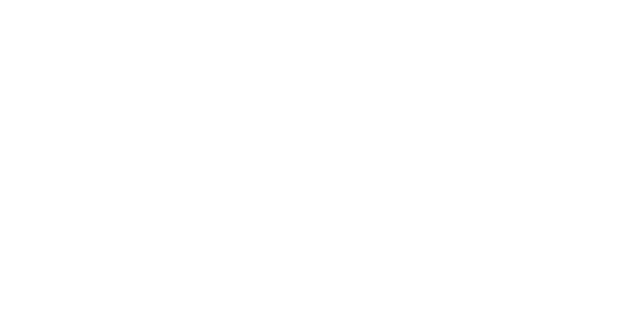
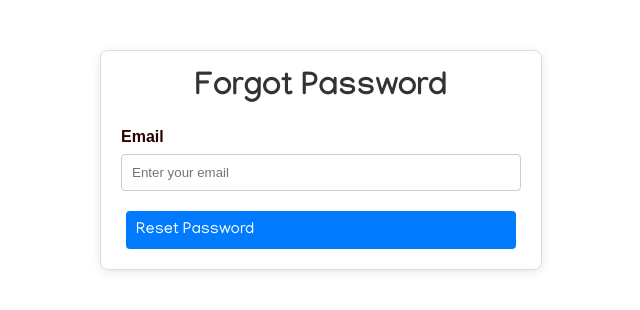
Before and after one commit to QJimuel/eurbin, a React (Vite) app in the folder Eurbin-Admin/: page /forgot-password in a window 1280 px wide. Before the commit this address had no page. Shown: the top 310 px of the page, without its empty margins (319-959 px from the left). Built offline with nearby package versions, Linux system fonts and the light colour scheme.

Commit message:
Eurbin Admin: Implement Admin  forgot password

```diff
--- a/Eurbin-Admin/src/App.jsx
+++ b/Eurbin-Admin/src/App.jsx
@@ -26,6 +26,7 @@
 import DeactivatedUser from "./components/DeactivatedUser";
 import About2 from "./components/About2";
 import Activity2 from "./components/Activity2";
+import ForgotPassword from "./components/ForgotPassword";
 import { useState, useEffect } from 'react';
 
 function PrivateRoute({ element: Component, ...rest }) {
@@ -56,6 +57,8 @@
           <Route path="/Login" element={<Login />} />
           <Route path="/Signup" element={<SignUp />} />
           <Route path="/verify-email" element={<VerifyEmail />} />
+          <Route path="/forgot-password" element={<ForgotPassword />} />
+
 
           {/* Protected Routes */}
           <Route path="/" element={<Navigate to="/Login" />} />
--- a/Eurbin-Admin/src/components/ForgotPassword.jsx
+++ b/Eurbin-Admin/src/components/ForgotPassword.jsx
@@ -0,0 +1,154 @@
+import React, { useState } from 'react';
+import axios from 'axios';
+import { useNavigate } from 'react-router-dom';
+
+const API_URL = 'https://eurbin.vercel.app/admin/forgot-password';
+
+const ForgotPassword = () => {
+    const [email, setEmail] = useState('');
+    const [message, setMessage] = useState('');
+    const [error, setError] = useState('');
+    const [showModal, setShowModal] = useState(false);
+    const navigate = useNavigate();
+
+    const handleSubmit = async (e) => {
+        e.preventDefault();
+        setMessage('');
+        setError('');
+
+        try {
+            const response = await axios.post(API_URL, { email });
+            setMessage(response.data.message);
+            setShowModal(true); // Show the modal after success
+        } catch (err) {
+            setError(err.response?.data?.message || 'An error occurred. Please try again.');
+        }
+    };
+
+    const handleModalClose = () => {
+        setShowModal(false);
+        navigate('/Login'); // Navigate to login after closing the modal
+    };
+
+    return (
+        <div style={styles.container}>
+            <h1 style={styles.header}>Forgot Password</h1>
+            <form onSubmit={handleSubmit} style={styles.form}>
+                <label htmlFor="email" style={styles.label}>Email</label>
+                <input
+                    type="email"
+                    id="email"
+                    value={email}
+                    onChange={(e) => setEmail(e.target.value)}
+                    style={styles.input}
+                    placeholder="Enter your email"
+                    required
+                />
+                <button type="submit" style={styles.button}>Reset Password</button>
+            </form>
+            {message && <p style={styles.success}>{message}</p>}
+            {error && <p style={styles.error}>{error}</p>}
+
+            {/* Modal */}
+            {showModal && (
+                <div style={styles.modalOverlay}>
+                    <div style={styles.modalContent}>
+                        <h2 style={styles.modalHeader}>Success</h2>
+                        <p style={styles.modalMessage}>{message}</p>
+                        <button onClick={handleModalClose} style={styles.modalButton}>Go to Login</button>
+                    </div>
+                </div>
+            )}
+        </div>
+    );
+};
+
+const styles = {
+    container: {
+        maxWidth: '400px',
+        margin: '50px auto',
+        padding: '20px',
+        border: '1px solid #ddd',
+        borderRadius: '8px',
+        boxShadow: '0 2px 10px rgba(0, 0, 0, 0.1)',
+        fontFamily: 'Arial, sans-serif',
+    },
+    header: {
+        textAlign: 'center',
+        marginBottom: '20px',
+        color: '#333',
+    },
+    form: {
+        display: 'flex',
+        flexDirection: 'column',
+    },
+    label: {
+        marginBottom: '8px',
+        fontWeight: 'bold',
+    },
+    input: {
+        padding: '10px',
+        marginBottom: '20px',
+        border: '1px solid #ccc',
+        borderRadius: '4px',
+    },
+    button: {
+        padding: '10px',
+        backgroundColor: '#007bff',
+        color: '#fff',
+        border: 'none',
+        borderRadius: '4px',
+        cursor: 'pointer',
+        fontSize: '16px',
+    },
+    success: {
+        marginTop: '20px',
+        color: 'green',
+        textAlign: 'center',
+    },
+    error: {
+        marginTop: '20px',
+        color: 'red',
+        textAlign: 'center',
+    },
+    modalOverlay: {
+        position: 'fixed',
+        top: 0,
+        left: 0,
+        width: '100%',
+        height: '100%',
+        backgroundColor: 'rgba(0, 0, 0, 0.5)',
+        display: 'flex',
+        justifyContent: 'center',
+        alignItems: 'center',
+        zIndex: 1000,
+    },
+    modalContent: {
+        background: '#fff',
+        padding: '20px',
+        borderRadius: '8px',
+        boxShadow: '0 2px 10px rgba(0, 0, 0, 0.1)',
+        textAlign: 'center',
+        maxWidth: '300px',
+        width: '100%',
+    },
+    modalHeader: {
+        marginBottom: '10px',
+        fontSize: '20px',
+        fontWeight: 'bold',
+    },
+    modalMessage: {
+        marginBottom: '20px',
+    },
+    modalButton: {
+        padding: '10px',
+        backgroundColor: '#007bff',
+        color: '#fff',
+        border: 'none',
+        borderRadius: '4px',
+        cursor: 'pointer',
+        fontSize: '16px',
+    },
+};
+
+export default ForgotPassword;
--- a/Eurbin-Admin/src/components/Login.jsx
+++ b/Eurbin-Admin/src/components/Login.jsx
@@ -89,7 +89,7 @@
                             </button>
                         </div>
                     </div>
-                    <p style={styles.forgotPass}>Forgot password?</p>
+                    <Link to="/forgot-password" style={styles.forgotPass}>Forgot password?</Link>
                     <button
                         type="button"
                         style={hover ? { ...styles.loginBtn, ...styles.loginBtnHover } : styles.loginBtn}
```
